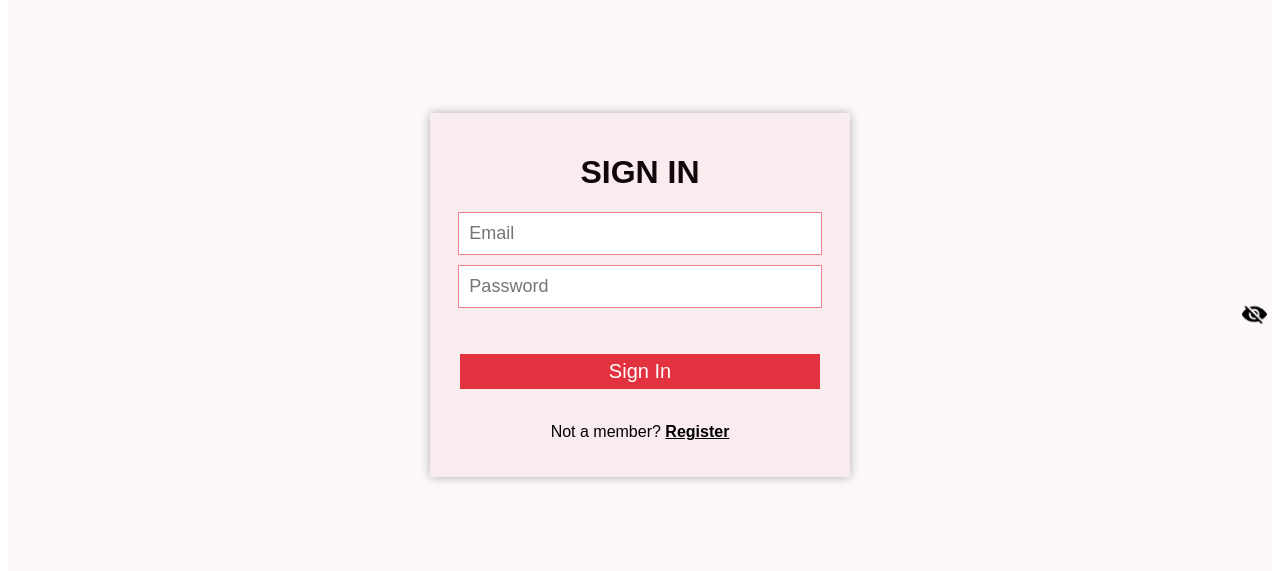
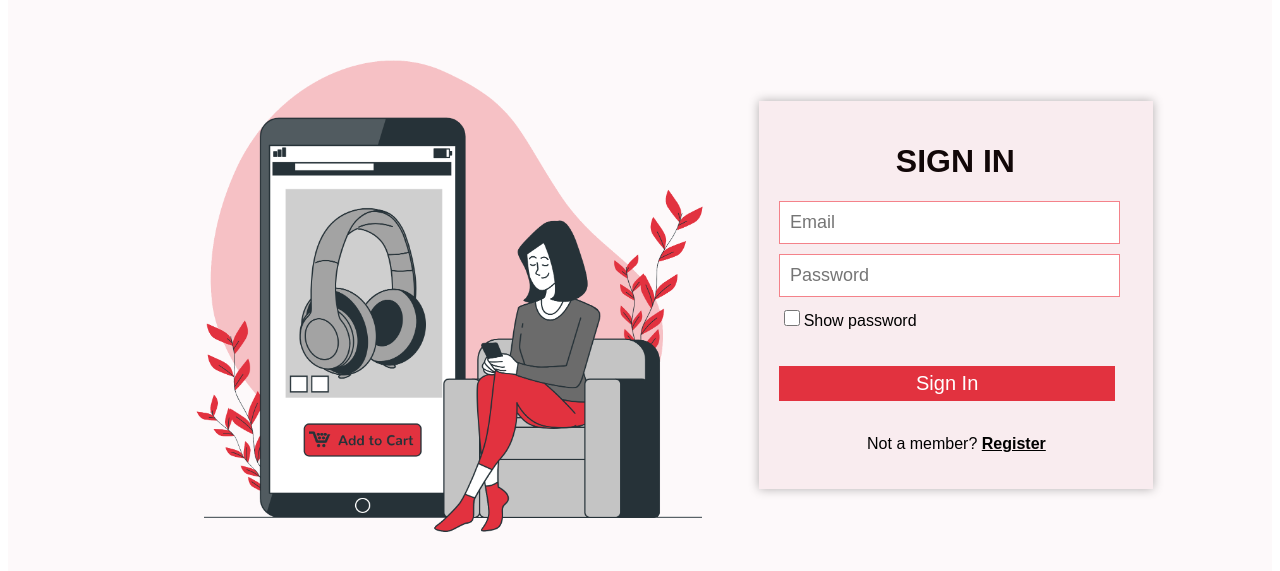
Before and after one commit to itsamisha/KINO, a React (Vite) app in the folder vite-project/: page /signin in a window 1280 px wide. Shown: the part 113-684 px from the top of the page. Built offline with nearby package versions, Linux system fonts and the light colour scheme.

Commit message:
SignIn update

```diff
--- a/vite-project/src/component/Navbar/Navbar.jsx
+++ b/vite-project/src/component/Navbar/Navbar.jsx
@@ -5,6 +5,8 @@ import { useState } from "react";
 import Searchbar from "../Searchbar/Searchbar";
 import { Link } from "react-router-dom";
 import { useAuth } from "D:/NEW/vite-project/src/context/AuthContext.jsx";
+import { useEffect } from "react";
+import { Navigate } from "react-router-dom";
 
 const Navbar = () => {
   const { authUser, setAuthUser, isLoggedIn, setIsLoggedIn } = useAuth();
@@ -22,9 +24,9 @@ const Navbar = () => {
       preferred_payment_method: "",
     });
     setIsLoggedIn(false);
-    window.location.href = "/";
-    console.log(isLoggedIn);
+    Navigate("/")
   };
+
 
   return (
     <>
--- a/vite-project/src/component/ProductDisplay/ProductDisplay.css
+++ b/vite-project/src/component/ProductDisplay/ProductDisplay.css
@@ -1,39 +1,41 @@
-:root{
+:root {
   --text: #120708;
   --background: #fdf9fa;
---primary: #E2323F;
+  --primary: #e2323f;
   --secondary: #f4828a;
   --accent: #fc4e59;
   --background-50: #f9ecef;
-
-}
-.productdisplay{
-    display: flex;
-    margin: 0px 10rem ;
 }
 
-.productdisplay-left{
+
+.productdisplay {
+  display: flex;
+  justify-content: center;
+  align-items: flex-start;
+  padding-bottom: 3rem;
+}
+
+.productdisplay-left {
   display: flex;
   gap: 17px;
 }
 
-.productdisplay-image-list{
+.productdisplay-image-list {
   display: flex;
   flex-direction: column;
-    gap:16px;
+  gap: 16px;
 }
 
-.productdisplay-image-list img{
+.productdisplay-image-list img {
   height: 6.5rem;
 }
 
-.productdisplay-main-img{
+.productdisplay-main-img {
   width: 25rem;
   height: 25rem;
 }
 
-
-.productdisplay-right{
+.productdisplay-right {
   width: 35%;
   padding-inline: 1.5rem;
   margin: 0px 2.75rem;
@@ -43,13 +45,13 @@
   padding-top: 1.5rem;
 }
 
-.productdisplay-right h1{
+.productdisplay-right h1 {
   color: var(--text);
   font-size: 40px;
   font-weight: 700;
 }
 
-.productdisplay-right-prices{
+.productdisplay-right-prices {
   display: flex;
   flex-direction: column;
   margin: 1.25rem 0;
@@ -57,18 +59,18 @@
   font-weight: 700;
 }
 
-.productdisplay-right-price-old{
+.productdisplay-right-price-old {
   color: rgb(173, 173, 173);
   text-decoration: line-through;
 }
 
-.productdisplay-right-price-new{
-    color: var(--primary)
+.productdisplay-right-price-new {
+  color: var(--primary);
 }
 
-.cart{
+.cart {
   padding: 20px 40px;
-    width:95%;
+  width: 95%;
   font-size: 16px;
   font-weight: 600;
   color: var(--background);
@@ -79,6 +81,6 @@
   cursor: pointer;
 }
 
-.productdisplay-right button:hover{
+.productdisplay-right button:hover {
   background-color: var(--accent);
 }
--- a/vite-project/src/component/ProductDisplay/ProductDisplay.jsx
+++ b/vite-project/src/component/ProductDisplay/ProductDisplay.jsx
@@ -41,7 +41,6 @@ const ProductDisplay = (props) => {
         <button className='cart'>ADD TO CART</button>
       </div>
 
-
     </div>
 
   )
--- a/vite-project/src/component/SearchResults/SearchResults.jsx
+++ b/vite-project/src/component/SearchResults/SearchResults.jsx
@@ -51,8 +51,7 @@ const SearchResults = () => {
     <>
     <Navbar/>
 
-      <div className="popular-h1-container">
-      </div>
+
       <div className='popular'>
         {results.map((item) => {
           return <Item key={item.product_id} id={item.product_id} name={item.name} price={Math.round(item.price)} photo={item.photo_url} description={item.description} />
--- a/vite-project/src/css/SignIn.css
+++ b/vite-project/src/css/SignIn.css
@@ -15,17 +15,23 @@
   background-color: var(--background);
 }
 
+.woman{
+  width: 50%;
+
+}
 .signin-form {
   display: flex;
-  align-items: center;
+  align-items: start;
   flex-direction: column;
-  width: 30%;
+  justify-content: center;
+  width: 28%;
   background-color: var(--background-50);
   padding: 20px;
   box-shadow: 0 0 10px rgba(0, 0, 0, 0.3);
 }
 
 h1 {
+  margin-left : 7.3rem;
   color: var(--text);
 }
 
@@ -56,9 +62,19 @@ h1 {
   color: var(--primary);
   cursor: pointer;
 }
-/* password */
-.eye{
-  position: absolute;
-  bottom: 47.8%;
-  right: 36.5%;
+
+input[type="checkbox"] {
+  width: 1.1rem;
+  height: 1rem;
+  accent-color: var(--accent);
 }
+
+.label-wrap{
+  display: flex;
+  align-items:self-start;
+  justify-content: start;
+}
+
+p{
+  margin-left: 5.5rem;
+}
--- a/vite-project/src/pages/Product.jsx
+++ b/vite-project/src/pages/Product.jsx
@@ -3,6 +3,7 @@ import { useState, useEffect } from "react";
 import ProductDisplay from "../component/ProductDisplay/ProductDisplay";
 import Navbar from "../component/Navbar/Navbar";
 import Mascot from "../component/Mascot/Mascot";
+import Footer from "../component/Footer/Footer";
 
 const Product = () => {
   const [product, setProduct] = useState(null);
@@ -42,6 +43,7 @@ const Product = () => {
       <Navbar/>
       <Mascot/>
       <ProductDisplay product={product}/>
+      <Footer/>
     </div>
   );
 };
--- a/vite-project/src/pages/Shop.jsx
+++ b/vite-project/src/pages/Shop.jsx
@@ -3,6 +3,7 @@ import Popular from "../component/Popular/Popular"
 import NewArrivals from "../component/NewArrivals/NewArrivals"
 import Navbar from "../component/Navbar/Navbar"
 import ImageSlider from '../component/ImageSlider/ImageSlider'
+import Footer from "../component/Footer/Footer"
 
 const containerStyles = {
     width: "75rem",
@@ -27,6 +28,7 @@ function Shop(){
         <Popular param='popular' title='Popular'/>
         <Popular param='new-arrival' title='New Arrivals'/>
         {/* <NewArrivals/> */}
+        <Footer/>
     </div>
 }
 
--- a/vite-project/src/pages/SignIn.jsx
+++ b/vite-project/src/pages/SignIn.jsx
@@ -1,23 +1,133 @@
+// import React, { useState, useEffect } from "react";
+// import "../css/SignIn.css";
+// import { useAuth } from "../context/AuthContext";
+// import { useNavigate } from "react-router-dom";
+// //password
+// import hidden from '../component/assets/hidden.png'
+// import visible from '../component/assets/visible.png'
+// import photo from '../component/assets/SignIn.png'
+
+// function SignIn() {
+//   const navigate = useNavigate();
+//   const { isLoggedIn, setIsLoggedIn, authUser, setAuthUser } = useAuth();
+
+//   const [email, setEmail] = useState("");
+//   const [password, setPassword] = useState("");
+//   //password
+//   const [show,setShow] = useState(false)
+
+//   function handleShow(){
+//     setShow(!show)
+//   }
+
+//   function handleEmailUpdate(e) {
+//     setEmail(e.target.value);
+//   }
+
+//   function handlePasswordUpdate(e) {
+//     setPassword(e.target.value);
+//   }
+
+//   function fieldEmpty() {
+//     return !email || !password;
+//   }
+
+//   const handleSignIn = async (e) => {
+//     try {
+//       e.preventDefault();
+//       if (fieldEmpty()) {
+//         alert("Fill up all the fields");
+//         return;
+//       }
+//       const response = await fetch("http://localhost:5000/signin", {
+//         method: "POST",
+//         headers: {
+//           "Content-Type": "application/json",
+//         },
+//         body: JSON.stringify({ email, password }),
+//       });
+
+//       const { success, userInfo } = await response.json();
+
+//       if (success) {
+//         setAuthUser(userInfo);
+//         setIsLoggedIn(true);
+//         console.log(isLoggedIn);
+//         alert(`Sign-in successful!\nWelcome back to KINO ${userInfo.name}`);
+//       } else {
+//         alert("Invalid email or password, please try again");
+//       }
+//     } catch (error) {
+//       console.log(error.message);
+//     }
+//   };
+
+//   useEffect(() => {
+//     if (isLoggedIn) {
+//       alert(`Sign-in successful!\nWelcome back to KINO `);
+//       navigate("/");
+//     }
+//   }, [isLoggedIn]);
+
+//   return (
+//     <>
+//     <div className="signInContainer">
+//       <img src={photo} className="woman" alt="" />
+//       <div className="signin-form">
+//         <h1>SIGN IN</h1>
+//         <input
+//           className="signin-input"
+//           value={email}
+//           onChange={(e) => handleEmailUpdate(e)}
+//           placeholder="Email"
+//           type="email"
+//         ></input>
+//          <input
+//           className="signin-input"
+//           value={password}
+//           onChange={(e) => handlePasswordUpdate(e)}
+//           placeholder="Password"
+//           type={show? "text" : "password"}
+//         ></input>
+//         <img src={show? visible:hidden} onClick={handleShow} className="eye"/>
+
+//         <br />
+//         <br />
+//         <button onClick={(e) => handleSignIn(e)} className="btn">
+//           Sign In
+//         </button>{" "}
+//         <br />
+//           <p>
+//             Not a member?&nbsp;
+//             <u
+//               onClick={() => (window.location.href = "/register")}
+//               className="reg-text"
+//             ><b>
+//                Register
+//                </b>
+//             </u>
+//           </p>
+//       </div>
+//     </div>
+//     </>
+//   );
+// }
+
+// export default SignIn;
+
 import React, { useState, useEffect } from "react";
 import "../css/SignIn.css";
 import { useAuth } from "../context/AuthContext";
 import { useNavigate } from "react-router-dom";
-//password
-import hidden from '../component/assets/hidden.png'
-import visible from '../component/assets/visible.png'
+import photo from "../component/assets/SignIn.png";
 
 function SignIn() {
   const navigate = useNavigate();
-  const { isLoggedIn, setIsLoggedIn, authUser, setAuthUser } = useAuth();
+  const { isLoggedIn, setIsLoggedIn, setAuthUser } = useAuth();
 
   const [email, setEmail] = useState("");
   const [password, setPassword] = useState("");
-  //password
-  const [show,setShow] = useState(false)
-
-  function handleShow(){
-    setShow(!show)
-  }
+  const [showPassword, setShowPassword] = useState(false);
 
   function handleEmailUpdate(e) {
     setEmail(e.target.value);
@@ -51,7 +161,6 @@ function SignIn() {
       if (success) {
         setAuthUser(userInfo);
         setIsLoggedIn(true);
-        console.log(isLoggedIn);
         alert(`Sign-in successful!\nWelcome back to KINO ${userInfo.name}`);
       } else {
         alert("Invalid email or password, please try again");
@@ -71,8 +180,12 @@ function SignIn() {
   return (
     <>
       <div className="signInContainer">
+        <img src={photo} className="woman" alt="" />
+
         <div className="signin-form">
           <h1>SIGN IN</h1>
+          <div className="flex-start">
+
           <input
             className="signin-input"
             value={email}
@@ -85,9 +198,20 @@ function SignIn() {
             value={password}
             onChange={(e) => handlePasswordUpdate(e)}
             placeholder="Password"
-          type={show? "text" : "password"}
+            type={showPassword ? "text" : "password"}
           ></input>
-        <img src={show? visible:hidden} onClick={handleShow} className="eye"/>
+          <div className="label-wrap">
+          <label>
+            <input
+              type="checkbox"
+              checked={showPassword}
+              onChange={() => setShowPassword(!showPassword)}
+            />
+            Show password
+          </label>
+          </div>
+
+          </div>
 
           <br />
           <br />
@@ -100,9 +224,8 @@ function SignIn() {
             <u
               onClick={() => (window.location.href = "/register")}
               className="reg-text"
-            ><b>
-               Register
-               </b>
+            >
+              <b>Register</b>
             </u>
           </p>
         </div>
```
Also changed, not shown: vite-project/src/component/Popular/Popular.css (+8 -5 lines), vite-project/src/component/Popular/Popular.jsx (+3 -39 lines), vite-project/src/context/AuthContext.jsx (+61 -12 lines), vite-project/src/component/assets/SignIn.png (added), 1 other file (tests, documents, lock files or other folders). Lines whose indentation alone changed are shown as unchanged.
